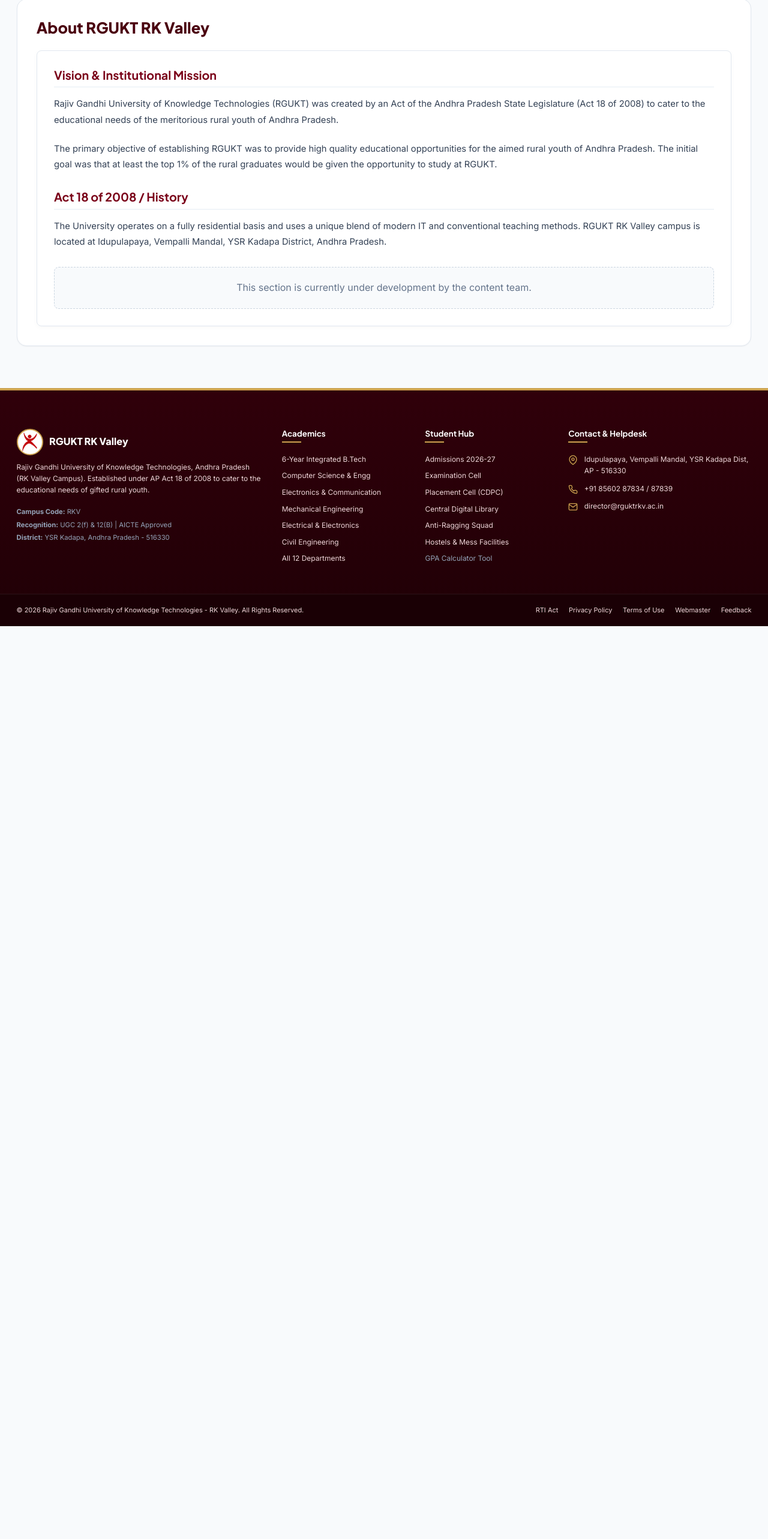
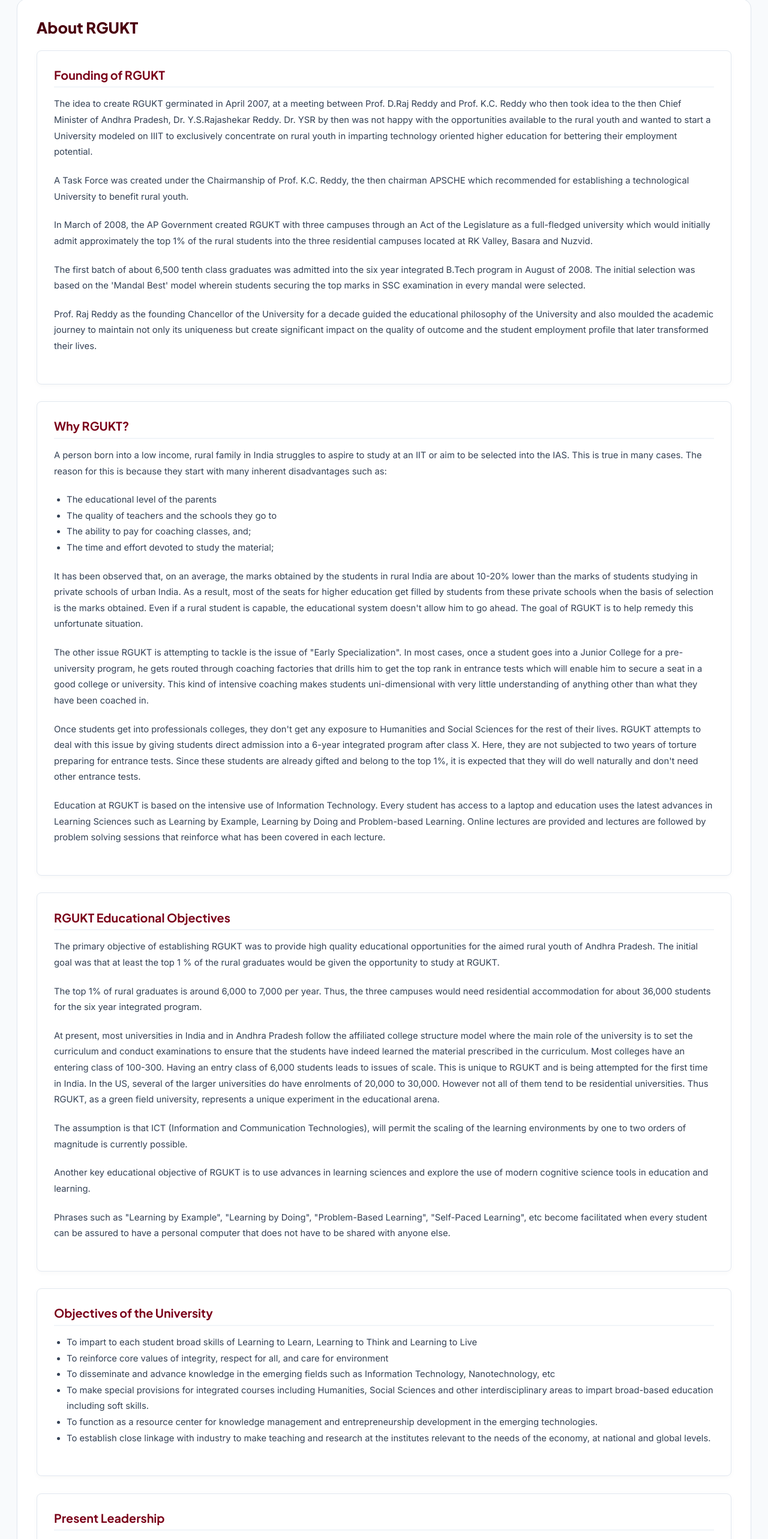
Before and after one commit to formsrgukt/RKVALLEY, a Next.js app: page /about in a window 1280 px wide. Shown: the part 214-2780 px from the top of the page at 60% size. Before the commit the page ends 1258 px from the top, so only its background shows below. Built offline with nearby package versions, Linux system fonts and the light colour scheme.

Commit message:
Populate About page with full content on history, objectives, and leadership

```diff
--- a/src/app/(main)/about/page.tsx
+++ b/src/app/(main)/about/page.tsx
@@ -4,37 +4,146 @@
 import Link from "next/link";
 
 export default function AboutPage() {
+  const sectionStyle = {
+    background: "#ffffff",
+    border: "1px solid #e2e8f0",
+    borderRadius: "8px",
+    padding: "2rem",
+    boxShadow: "0 2px 8px rgba(0,0,0,0.03)",
+    marginBottom: "2rem"
+  };
+
+  const headingStyle = {
+    color: "var(--primary-maroon)",
+    marginBottom: "1rem",
+    fontSize: "1.4rem",
+    fontWeight: 700,
+    borderBottom: "2px solid #f1f5f9",
+    paddingBottom: "0.5rem"
+  };
+
+  const textStyle = {
+    color: "#334155",
+    fontSize: "1.05rem",
+    lineHeight: 1.8,
+    marginBottom: "1.5rem"
+  };
+
+  const listStyle = {
+    ...textStyle,
+    paddingLeft: "1.5rem",
+    marginBottom: "1.5rem"
+  };
+
   return (
     <div className="page-view-container">
       <div style={{ padding: "0 2rem", width: "100%", maxWidth: "1600px", margin: "0 auto" }}>
         <article className="page-main-body" style={{ margin: "0 auto", width: "100%" }}>
-          <h2 style={{ color: "var(--primary-dark)", marginBottom: "1.5rem", fontSize: "1.8rem", fontWeight: 800 }}>About RGUKT RK Valley</h2>
+          <h2 style={{ color: "var(--primary-dark)", marginBottom: "1.5rem", fontSize: "1.8rem", fontWeight: 800 }}>About RGUKT</h2>
 
-          <div style={{ background: "#ffffff", border: "1px solid #e2e8f0", borderRadius: "8px", padding: "2rem", boxShadow: "0 2px 8px rgba(0,0,0,0.03)" }}>
-            <h3 style={{ color: "var(--primary-maroon)", marginBottom: "1rem", fontSize: "1.4rem", fontWeight: 700, borderBottom: "2px solid #f1f5f9", paddingBottom: "0.5rem" }}>
-              Vision & Institutional Mission
-            </h3>
+          <div style={sectionStyle}>
+            <h3 style={headingStyle}>Founding of RGUKT</h3>
+            <p style={textStyle}>
+              The idea to create RGUKT germinated in April 2007, at a meeting between Prof. D.Raj Reddy and Prof. K.C. Reddy who then took idea to the then Chief Minister of Andhra Pradesh, Dr. Y.S.Rajashekar Reddy. Dr. YSR by then was not happy with the opportunities available to the rural youth and wanted to start a University modeled on IIIT to exclusively concentrate on rural youth in imparting technology oriented higher education for bettering their employment potential.
+            </p>
+            <p style={textStyle}>
+              A Task Force was created under the Chairmanship of Prof. K.C. Reddy, the then chairman APSCHE which recommended for establishing a technological University to benefit rural youth.
+            </p>
+            <p style={textStyle}>
+              In March of 2008, the AP Government created RGUKT with three campuses through an Act of the Legislature as a full-fledged university which would initially admit approximately the top 1% of the rural students into the three residential campuses located at RK Valley, Basara and Nuzvid.
+            </p>
+            <p style={textStyle}>
+              The first batch of about 6,500 tenth class graduates was admitted into the six year integrated B.Tech program in August of 2008. The initial selection was based on the &apos;Mandal Best&apos; model wherein students securing the top marks in SSC examination in every mandal were selected.
+            </p>
+            <p style={textStyle}>
+              Prof. Raj Reddy as the founding Chancellor of the University for a decade guided the educational philosophy of the University and also moulded the academic journey to maintain not only its uniqueness but create significant impact on the quality of outcome and the student employment profile that later transformed their lives.
+            </p>
+          </div>
 
-            <p style={{ color: "#334155", fontSize: "1.05rem", lineHeight: 1.8, marginBottom: "1.5rem" }}>
-              Rajiv Gandhi University of Knowledge Technologies (RGUKT) was created by an Act of the Andhra Pradesh State Legislature (Act 18 of 2008) to cater to the educational needs of the meritorious rural youth of Andhra Pradesh.
+          <div style={sectionStyle}>
+            <h3 style={headingStyle}>Why RGUKT?</h3>
+            <p style={textStyle}>
+              A person born into a low income, rural family in India struggles to aspire to study at an IIT or aim to be selected into the IAS. This is true in many cases. The reason for this is because they start with many inherent disadvantages such as:
             </p>
+            <ul style={listStyle}>
+              <li>The educational level of the parents</li>
+              <li>The quality of teachers and the schools they go to</li>
+              <li>The ability to pay for coaching classes, and;</li>
+              <li>The time and effort devoted to study the material;</li>
+            </ul>
+            <p style={textStyle}>
+              It has been observed that, on an average, the marks obtained by the students in rural India are about 10-20% lower than the marks of students studying in private schools of urban India. As a result, most of the seats for higher education get filled by students from these private schools when the basis of selection is the marks obtained. Even if a rural student is capable, the educational system doesn&apos;t allow him to go ahead. The goal of RGUKT is to help remedy this unfortunate situation.
+            </p>
+            <p style={textStyle}>
+              The other issue RGUKT is attempting to tackle is the issue of &quot;Early Specialization&quot;. In most cases, once a student goes into a Junior College for a pre-university program, he gets routed through coaching factories that drills him to get the top rank in entrance tests which will enable him to secure a seat in a good college or university. This kind of intensive coaching makes students uni-dimensional with very little understanding of anything other than what they have been coached in.
+            </p>
+            <p style={textStyle}>
+              Once students get into professionals colleges, they don&apos;t get any exposure to Humanities and Social Sciences for the rest of their lives. RGUKT attempts to deal with this issue by giving students direct admission into a 6-year integrated program after class X. Here, they are not subjected to two years of torture preparing for entrance tests. Since these students are already gifted and belong to the top 1%, it is expected that they will do well naturally and don&apos;t need other entrance tests.
+            </p>
+            <p style={textStyle}>
+              Education at RGUKT is based on the intensive use of Information Technology. Every student has access to a laptop and education uses the latest advances in Learning Sciences such as Learning by Example, Learning by Doing and Problem-based Learning. Online lectures are provided and lectures are followed by problem solving sessions that reinforce what has been covered in each lecture.
+            </p>
+          </div>
 
-            <p style={{ color: "#334155", fontSize: "1.05rem", lineHeight: 1.8, marginBottom: "2rem" }}>
-              The primary objective of establishing RGUKT was to provide high quality educational opportunities for the aimed rural youth of Andhra Pradesh. The initial goal was that at least the top 1% of the rural graduates would be given the opportunity to study at RGUKT.
+          <div style={sectionStyle}>
+            <h3 style={headingStyle}>RGUKT Educational Objectives</h3>
+            <p style={textStyle}>
+              The primary objective of establishing RGUKT was to provide high quality educational opportunities for the aimed rural youth of Andhra Pradesh. The initial goal was that at least the top 1 % of the rural graduates would be given the opportunity to study at RGUKT.
             </p>
+            <p style={textStyle}>
+              The top 1% of rural graduates is around 6,000 to 7,000 per year. Thus, the three campuses would need residential accommodation for about 36,000 students for the six year integrated program.
+            </p>
+            <p style={textStyle}>
+              At present, most universities in India and in Andhra Pradesh follow the affiliated college structure model where the main role of the university is to set the curriculum and conduct examinations to ensure that the students have indeed learned the material prescribed in the curriculum. Most colleges have an entering class of 100-300. Having an entry class of 6,000 students leads to issues of scale. This is unique to RGUKT and is being attempted for the first time in India. In the US, several of the larger universities do have enrolments of 20,000 to 30,000. However not all of them tend to be residential universities. Thus RGUKT, as a green field university, represents a unique experiment in the educational arena.
+            </p>
+            <p style={textStyle}>
+              The assumption is that ICT (Information and Communication Technologies), will permit the scaling of the learning environments by one to two orders of magnitude is currently possible.
+            </p>
+            <p style={textStyle}>
+              Another key educational objective of RGUKT is to use advances in learning sciences and explore the use of modern cognitive science tools in education and learning.
+            </p>
+            <p style={textStyle}>
+              Phrases such as &quot;Learning by Example&quot;, &quot;Learning by Doing&quot;, &quot;Problem-Based Learning&quot;, &quot;Self-Paced Learning&quot;, etc become facilitated when every student can be assured to have a personal computer that does not have to be shared with anyone else.
+            </p>
+          </div>
 
-            <h3 style={{ color: "var(--primary-maroon)", marginBottom: "1rem", fontSize: "1.4rem", fontWeight: 700, borderBottom: "2px solid #f1f5f9", paddingBottom: "0.5rem" }}>
-              Act 18 of 2008 / History
-            </h3>
+          <div style={sectionStyle}>
+            <h3 style={headingStyle}>Objectives of the University</h3>
+            <ul style={listStyle}>
+              <li>To impart to each student broad skills of Learning to Learn, Learning to Think and Learning to Live</li>
+              <li>To reinforce core values of integrity, respect for all, and care for environment</li>
+              <li>To disseminate and advance knowledge in the emerging fields such as Information Technology, Nanotechnology, etc</li>
+              <li>To make special provisions for integrated courses including Humanities, Social Sciences and other interdisciplinary areas to impart broad-based education including soft skills.</li>
+              <li>To function as a resource center for knowledge management and entrepreneurship development in the emerging technologies.</li>
+              <li>To establish close linkage with industry to make teaching and research at the institutes relevant to the needs of the economy, at national and global levels.</li>
+            </ul>
+          </div>
 
-            <p style={{ color: "#334155", fontSize: "1.05rem", lineHeight: 1.8, marginBottom: "1.5rem" }}>
-              The University operates on a fully residential basis and uses a unique blend of modern IT and conventional teaching methods. RGUKT RK Valley campus is located at Idupulapaya, Vempalli Mandal, YSR Kadapa District, Andhra Pradesh.
+          <div style={sectionStyle}>
+            <h3 style={headingStyle}>Present Leadership</h3>
+            <ul style={listStyle}>
+              <li>Prof. Raj Reddy continues to be the chief mentor guiding the university.</li>
+              <li>Prof. K.C. Reddy, one of the architects and founding Vice-Chancellor of the university, returned to the University as its Chancellor in 2019. His farsighted vision, dynamic leadership and commitment to empower rural youth created a vibrant learning environment for meeting more successfully the mission of the University.</li>
+              <li>Prof. N. Balakrishnan, IISc Banglore, Dr. Sudha Murthy, Chairperson, Infosys Foundation, Prof. K. N. Satyanarayana, Director, IIT Tirupathi, Prof. P.J.Narayanan, Director, IIIT Hyderabad as learned members on the Governing council and eminent educationists on the Academic council including Prof. B. S. Murthy, Director IIT Hyderabad, Prof. Kavi Mahesh, Director, IIIT Dharwad and Dr.Vijaya Chandru, INAE distinguished Technologist, besides prominent industry experts have been guiding and supporting in framing academic policies of the university.</li>
+            </ul>
+          </div>
+
+          <div style={sectionStyle}>
+            <h3 style={headingStyle}>Management of the University</h3>
+            <p style={textStyle}>
+              The management of the university is headed by the distinguished academician and able academic administrator, Prof. M. Vijaya Kumar as the Vice-Chancellor (FAC) chartering the university on the indelible legacy left by the earlier Vice-Chancellors Prof. V. Raj Kumar and Prof. V. Ramachandra Raju.
             </p>
+            <p style={textStyle}>
+              The leaderships of the university is successful in finding benevolent, learner centered and committed academicians to head the four campus institutes of the university:
+            </p>
+            <ul style={listStyle}>
+              <li>Prof. Matli Chandrasekhar, Director, RGUKT Nuzvid campus</li>
+              <li>Prof. A V S S Kumara Swami Gupta, Director, RGUKT RK Valley campus</li>
+              <li>Prof. Bhaskar Patel, Director, RGUKT Ongole campus</li>
+              <li>Prof. K. V. G. D. Balaji, Director, RGUKT Srikakulam campus</li>
+            </ul>
+          </div>
 
-            <div style={{ marginTop: "2rem", padding: "1.5rem", background: "#f8fafc", border: "1px dashed #cbd5e1", borderRadius: "8px", textAlign: "center" }}>
-              <p style={{ color: "#64748b", margin: 0 }}>This section is currently under development by the content team.</p>
-            </div>
-          </div>
         </article>
       </div>
     </div>
```
